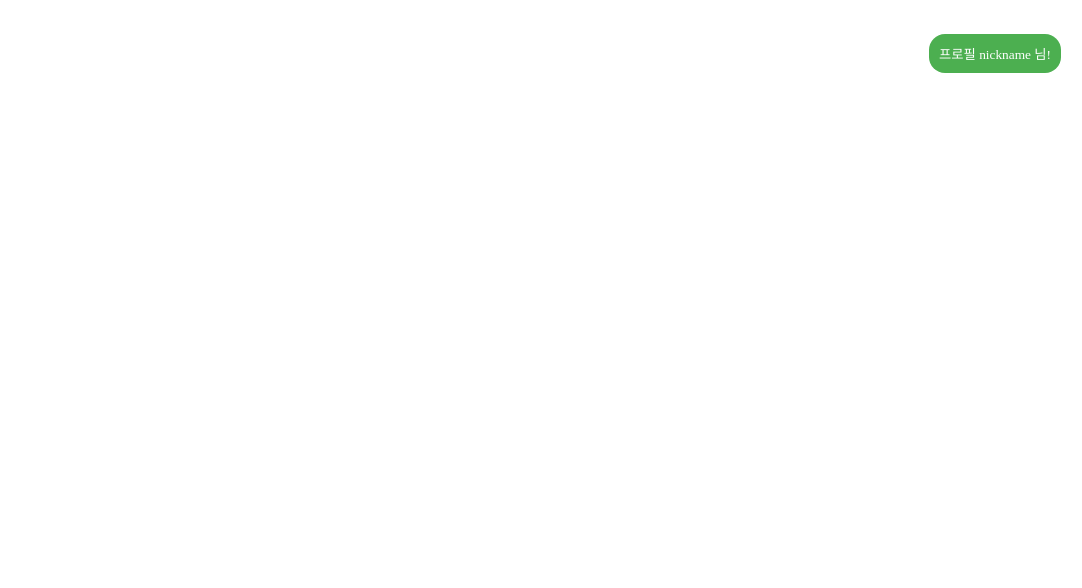
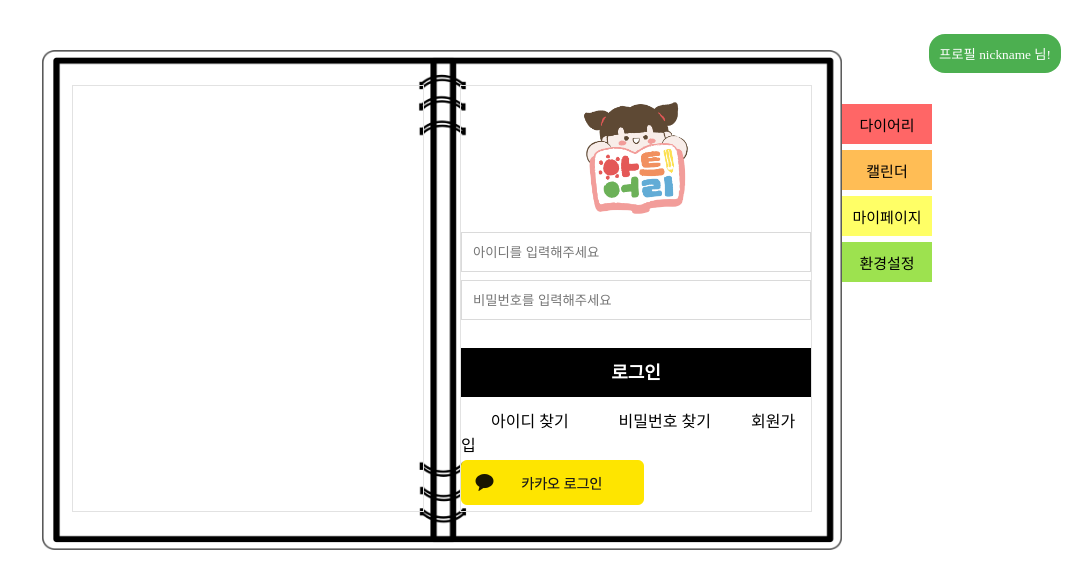
Before and after one commit to HIGHFIVE2023/artary_front, a React (Create React App) app: page /login in a window 1280 px wide. Before the commit this address had no page. Shown: the top 588 px of the page, without its empty margins (198-1280 px from the left). Built offline with nearby package versions, Linux system fonts and the light colour scheme; a web font is replaced by a local one.

Commit message:
[ADD] 로그인 화면

```diff
--- a/src/App.css
+++ b/src/App.css
@@ -28,7 +28,6 @@ textarea {
   padding-left: 10px; /* 텍스트와 테두리 간격 설정 */
 }
 
-/*임시^*/
 .App {
   font-family: "kyobo";
 }
@@ -137,6 +136,54 @@ button {
   font-size: 15px;
   background-color: #9de24f;
 }
+/*로그인*/
+.LoginIcon {
+  width: 140px;
+  height: 140px;
+  text-align: center;
+  margin-left: auto;
+  margin-right: auto;
+}
+.id,
+.pwd {
+  position: relative;
+  overflow: hidden;
+  width: 100%;
+  height: 40px;
+  margin: 0 0 8px;
+  padding: 5px 39px 5px 11px;
+  border: solid 1px #dadada;
+  background: #fff;
+  box-sizing: border-box;
+}
+.loginbtn {
+  font-size: 18px;
+  font-weight: 700;
+  line-height: 49px;
+  display: block;
+  width: 100%;
+  height: 49px;
+  margin: 16px 0 7px;
+  cursor: pointer;
+  text-align: center;
+  color: #fff;
+  border: none;
+  border-radius: 0;
+  background-color: #000;
+}
+.login-li-group {
+  align-items: center;
+}
+.findId {
+  margin: 30px;
+}
+.findPwd,
+.SignUp {
+  margin: 20px;
+}
+.kakaoLogin {
+  text-align: center;
+}
 /*왼쪽 그림 출력 div*/
 .LeftDivOveray {
   position: absolute;
--- a/src/App.js
+++ b/src/App.js
@@ -6,6 +6,7 @@ import Navbar from "./components/Navbar";
 import Diary from "./pages/Diary";
 import Home from "./pages/Home";
 import New from "./pages/New";
+import Login from "./pages/Login";
 
 function App() {
   return (
@@ -14,6 +15,7 @@ function App() {
         {<Navbar />}
         <Routes>
           <Route path="/" element={<Home />}></Route>
+          <Route path="/login" element={<Login />}></Route>
           <Route path="/diary" element={<Diary />}></Route>
           <Route path="/new" element={<New />}></Route>
         </Routes>
--- a/src/components/DiaryEditor.js
+++ b/src/components/DiaryEditor.js
@@ -5,37 +5,6 @@ import BottomBtn from "../components/BottomBtn";
 const DiaryEditor = () => {
   const [text, setText] = useState("");
   const [letterSpacing, setLetterSpacing] = useState("23px");
-  const str = "";
-
-  //원고지 작성
-  const numRows = 9;
-  const numCols = 8;
-  const squares = [];
-
-  for (let i = 0; i < numRows; i++) {
-    for (let j = 0; j < numCols; j++) {
-      const idx = i * numCols + j;
-      const char = idx < str.length ? str[idx] : "";
-      squares.push(<TextSquare key={idx} text={char} />);
-    }
-  }
-
-  function TextSquare({ text }) {
-    return (
-      <div
-        style={{
-          display: "flex",
-          justifyContent: "center",
-          alignItems: "center",
-          width: "35px",
-          height: "35px",
-          border: "1px solid black",
-        }}
-      >
-        {text}
-      </div>
-    );
-  }
 
   //띄어쓰기 letter-spacing 다르게
   const textareaRef = useRef(null);
--- /dev/null
+++ b/src/pages/Login.js
@@ -0,0 +1,63 @@
+import { Link } from "react-router-dom";
+
+import IndexBtn from "../components/IndexBtn";
+
+const Login = ({}) => {
+  return (
+    <div className="Diary">
+      <div className="DiaryFrame">
+        <div className="DiaryImageContainer">
+          <img
+            className="DiaryImage"
+            src="/img/diary.png"
+            alt="diary background"
+          />
+          <div className="IndexBtnContainer">
+            <IndexBtn />
+          </div>
+        </div>
+        <div className="LeftDivOveray"></div>
+        <div className="RightDivOveray">
+          <img className="LoginIcon" src="/img/icon.png" alt="login icon" />
+          <div className="input-group">
+            <input
+              className="id"
+              id="id"
+              name="id"
+              placeholder="아이디를 입력해주세요"
+            />
+            <input
+              className="pwd"
+              id="password"
+              name="password"
+              type="password"
+              placeholder="비밀번호를 입력해주세요"
+            />
+          </div>
+          <button className="loginbtn" onClick={() => alert("로그인")}>
+            로그인
+          </button>
+          <div className="extra-login-group">
+            <btn className="findId" onClick={() => alert("잘 기억해보세요.")}>
+              아이디 찾기
+            </btn>
+            <btn className="findPwd" onClick={() => alert("잘 기억해보세요.")}>
+              비밀번호 찾기
+            </btn>
+            <btn className="SignUp" onClick={() => alert("안껴줄거지롱")}>
+              회원가입
+            </btn>
+          </div>
+          <div className="kakaologinContainer">
+            <img
+              className="kakaoLogin"
+              src="/img/kakao_login_medium_narrow.png"
+              alt="kakao-login"
+            ></img>
+          </div>
+        </div>
+      </div>
+    </div>
+  );
+};
+export default Login;
```
Also changed, not shown: public/img/icon.png (added), public/img/kakao_login_medium_narrow.png (added).
